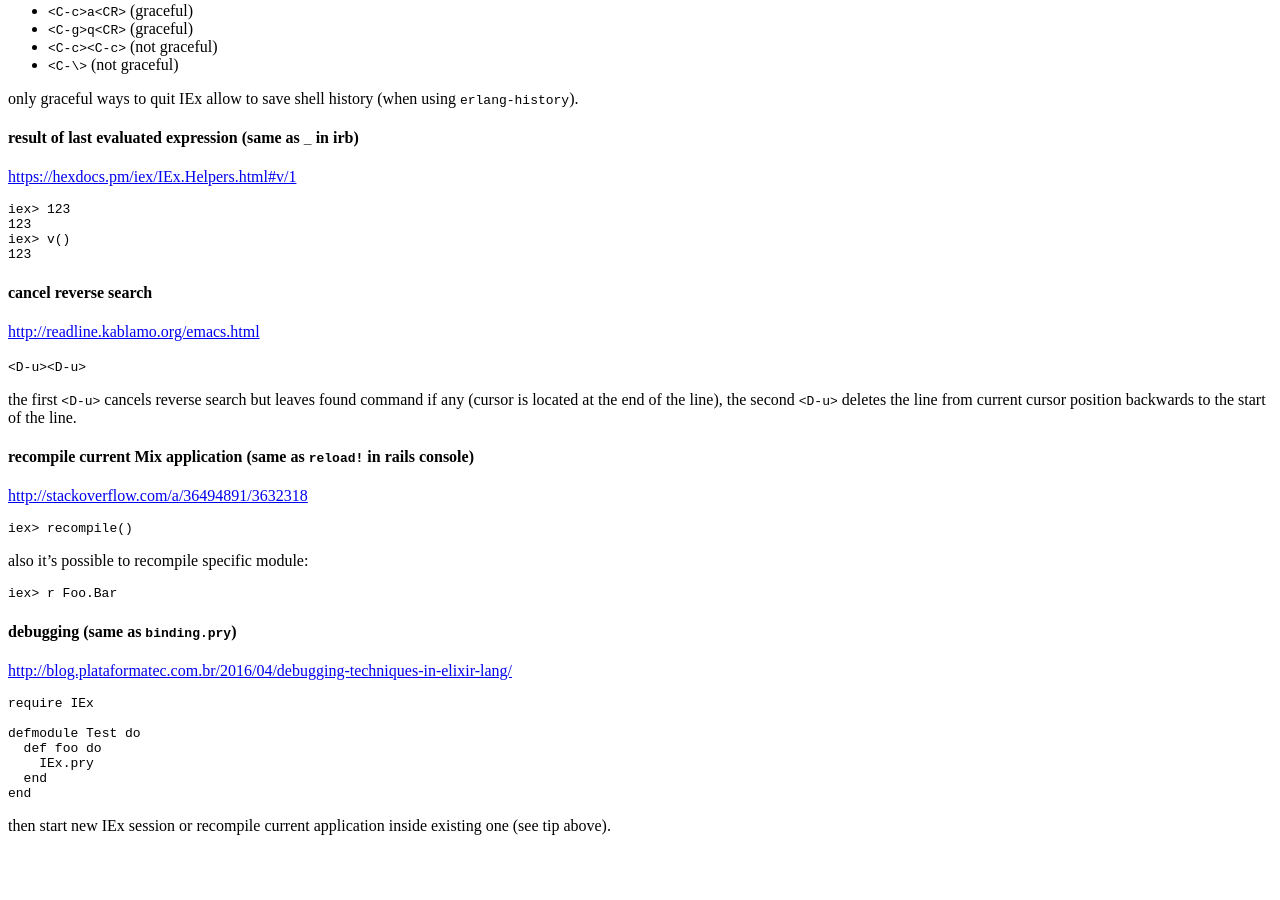
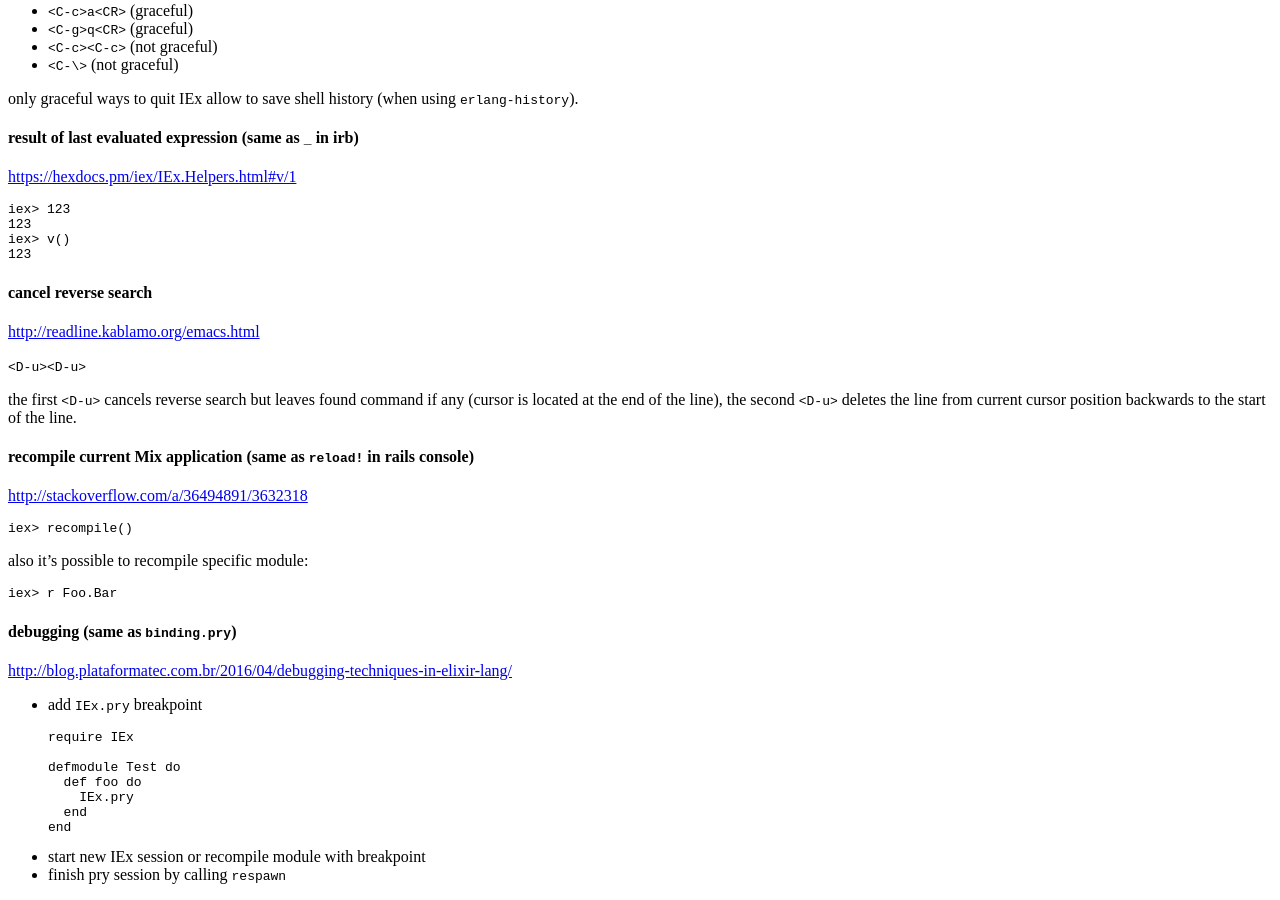
Before and after one commit to tap349/tap349.github.io, a Jekyll site: the page built from _posts/2017-05-21-elixir-tips.md, in a window 1280 px wide and 900 px high, scrolled down 914 px. Built offline with Jekyll 4.4.1, drawn with Linux system fonts in a browser that asks for light colours; before the commit the page ends 1765 px from its top, so only the background shows below that.

Commit message:
update 2017-05-21_15:20:28

````diff
--- a/_posts/2017-05-21-elixir-tips.md
+++ b/_posts/2017-05-21-elixir-tips.md
@@ -98,15 +98,17 @@ iex> r Foo.Bar
 
 <http://blog.plataformatec.com.br/2016/04/debugging-techniques-in-elixir-lang/>
 
-```elixir
-require IEx
+- add `IEx.pry` breakpoint
 
-defmodule Test do
-  def foo do
-    IEx.pry
+  ```elixir
+  require IEx
+
+  defmodule Test do
+    def foo do
+      IEx.pry
+    end
   end
-end
-```
+  ```
 
-then start new IEx session or recompile current application inside
-existing one (see tip above).
+- start new IEx session or recompile module with breakpoint
+- finish pry session by calling `respawn`
````
